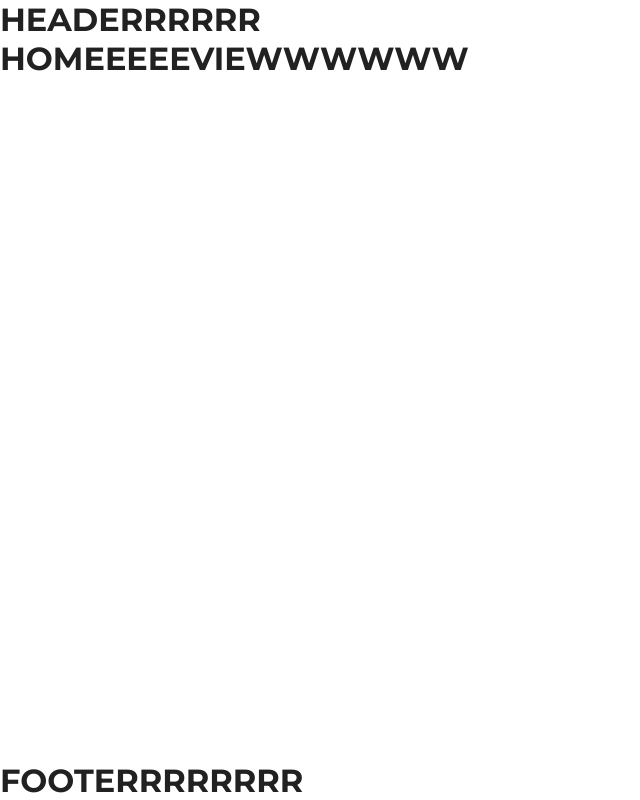
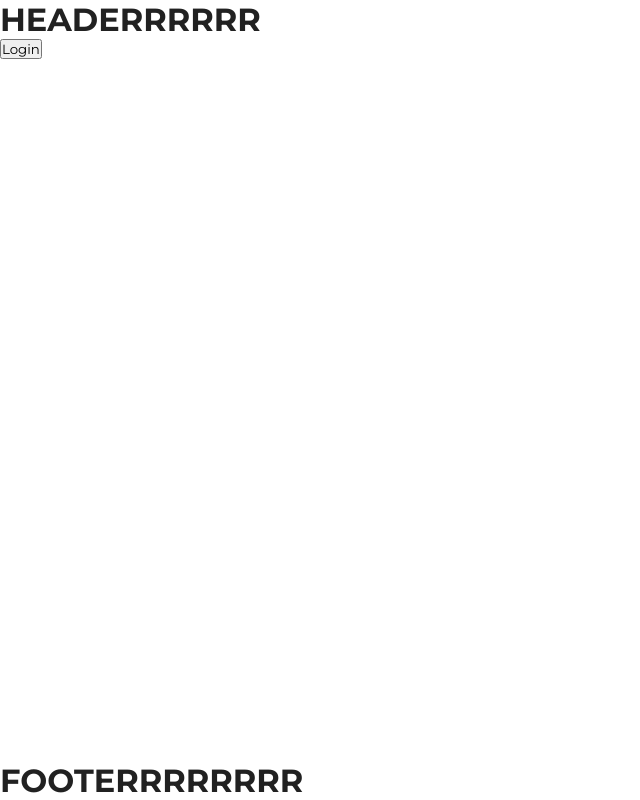
Before and after one commit to LuisSilva7/fitSpirit-project, a Vue app: page / in a window 1280 px wide. Shown: the whole page, without its empty margins (0-640 px from the left). Built offline with nearby package versions, Linux system fonts and the light colour scheme; no server answers.

Commit message:
home test

```diff
--- a/src/views/frontoffice/HomeView.vue
+++ b/src/views/frontoffice/HomeView.vue
@@ -1,9 +1,26 @@
 <template>
-  <h1>HOMEEEEEVIEWWWWWW</h1>
+  <button @click="signInWithGoogle">Login</button>
 </template>
 
-<script>
-export default {};
+<script setup>
+import {
+  getAuth,
+  GoogleAuthProvider,
+  signInWithPopup,
+  onAuthStateChanged,
+  signOut,
+} from "firebase/auth";
+
+const signInWithGoogle = () => {
+  const provider = new GoogleAuthProvider();
+  signInWithPopup(getAuth(), provider)
+    .then((result) => {
+      console.log(result.user);
+    })
+    .catch((error) => {
+      console.log(error);
+    });
+};
 </script>
 
 <style></style>
```
